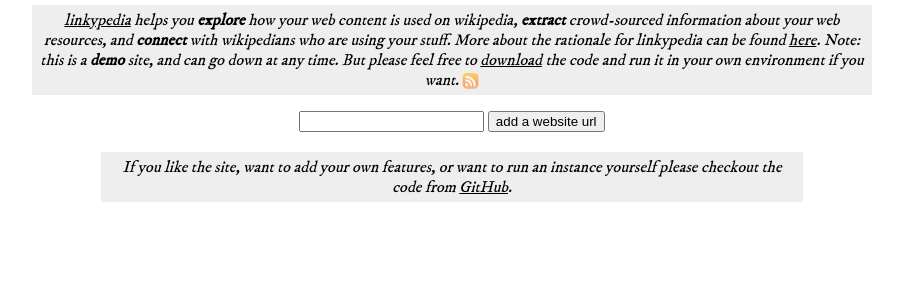
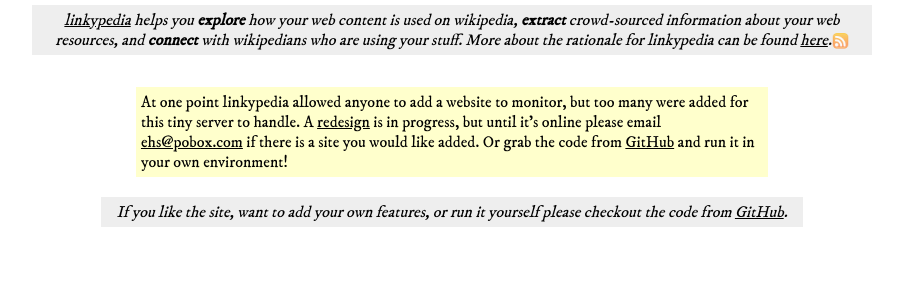
Before and after one commit to edsu/linkypedia, a Django app: template linkypedia/web/templates/websites.html in a window 1280 px wide. Shown: the part 119-419 px from the top of the page, without its empty margins (188-1091 px from the left). Run offline with Django 3.2, Linux system fonts and the light colour scheme; the template is opened without the code that fills it, so the values that code supplies are empty.

Commit message:
no longer allow remote addition of websites to monitor till v2

```diff
--- a/linkypedia/static/style.css
+++ b/linkypedia/static/style.css
@@ -27,6 +27,15 @@
     text-align: center;
     background-color: #eeeeee;
     clear: both;
+}
+
+#apology {
+    margin-left: auto;
+    margin-right: auto;
+    width: 60%;
+    clear: both;
+    background-color: #ffffcc;
+    padding: 5px;
 }
 
 #logo {
--- a/linkypedia/web/models.py
+++ b/linkypedia/web/models.py
@@ -90,6 +90,9 @@
     def wikipedia_pages(self):
         return WikipediaPage.objects.filter(links__website=self).distinct()
 
+    def __unicode__(self):
+        return "%s <%s> (%s)" % (self.name, self.url, self.id)
+
 class WikipediaUser(m.Model):
     username = m.CharField(primary_key=True, max_length=255)
     registration = m.DateTimeField(max_length=255, null=True)
--- a/linkypedia/web/templates/base.html
+++ b/linkypedia/web/templates/base.html
@@ -33,7 +33,7 @@
         </div>
         <div id="footer">
             If you like the site, want to add your own features, or
-            want to run an instance yourself please checkout
+            run it yourself please checkout
             the code from <a style="text-decoration: underline" href="http://github.com/edsu/linkypedia">GitHub</a>.
         </div>
     </body>
--- a/linkypedia/web/templates/website_pages.html
+++ b/linkypedia/web/templates/website_pages.html
@@ -30,7 +30,9 @@
 {% endblock %}
 
 {% block tab_summary %}
-Wikipedia pages for <a href="{{ website.url }}">{{ website.name }}</a>. <br />
+Wikipedia pages for <a href="{{ website.url }}">{{ website.name }}</a>.
+<br />
+<br />
 Put this <a href="{% url website_pages_feed website.id %}">feed</a> in your
 favorite feed reader and get notified of new pages that reference this
 website. <a href="{% url website_pages_feed website.id %}">
--- a/linkypedia/web/templates/websites.html
+++ b/linkypedia/web/templates/websites.html
@@ -13,26 +13,13 @@
     <strong>explore</strong> how your web content is used on wikipedia,
     <strong>extract</strong> crowd-sourced information about your web resources,
     and <strong>connect</strong> with wikipedians who are using your stuff. More
-    about the rationale for linkypedia can be found <a href="/about">here</a>.
-
-    Note: this is a <strong>demo</strong> site, and can go down at any time.
-    But please feel free to
-    <a href="http://github.com/edsu/linkypedia">download</a>
-    the code and run it in your own environment if you want.
+    about the rationale for linkypedia can be found <a href="/about">here</a>.</
     <a href="{% url websites_feed %}"><img class="feed_icon" src="/static/feed.png" /></a>
 </div>
 
 <p id="update">
 <span id="last_link"></span>
 </p>
-
-<div id="add_site">
-<form action="" method="post">
-    <input type="text" name="new_website_url">
-    <input type="submit" name="website" value="add a website url" title="go ahead, really!">
-    {% csrf_token %}
-</form>
-</div>
 
 <div id="websites">
     <table id="websites">
@@ -55,4 +42,16 @@
     {% endfor %}
     </table>
 </div>
+
+<p id="apology">
+At one point linkypedia allowed anyone to add a website to monitor,
+but too many were added for this tiny server to handle. A
+<a href="http://github.com/edsu/linkypedia/wiki/linkypedia-v2">redesign</a>
+is in progress, but until it's online please email
+<a href="mailto:ehs@pobox.com">ehs@pobox.com</a> if there is a site
+you would like added. Or grab
+the code from <a href="http://github.com/edsu/linkypedia">GitHub</a> and
+run it in your own environment!
+</p>
+
 {% endblock %}
```
Also changed, not shown: linkypedia/web/management/commands/add_website.py (+42 -9 lines), linkypedia/web/views.py (+1 -48 lines).
